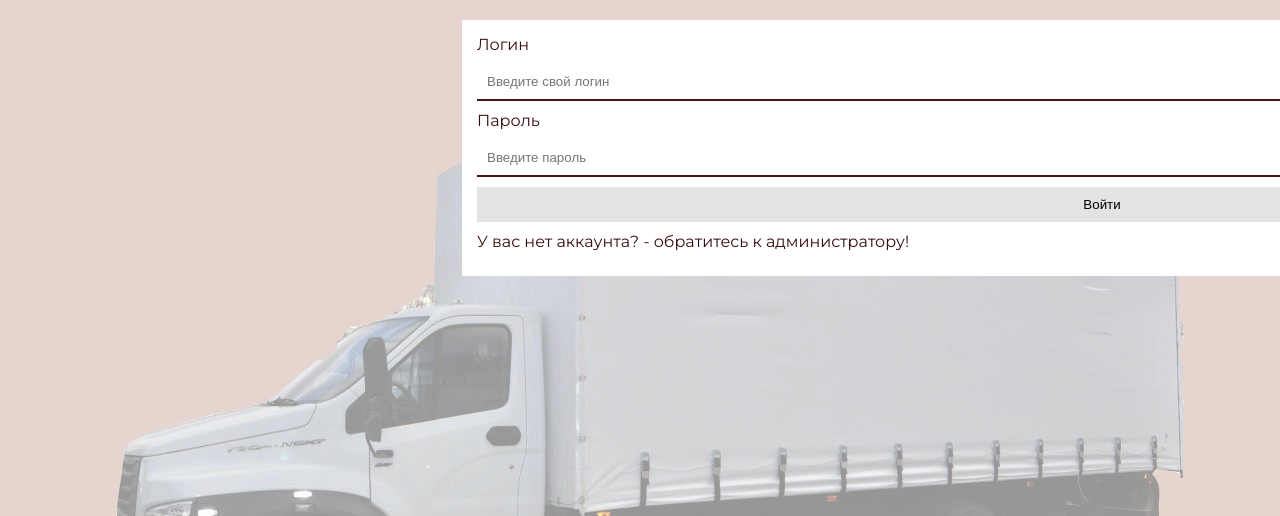
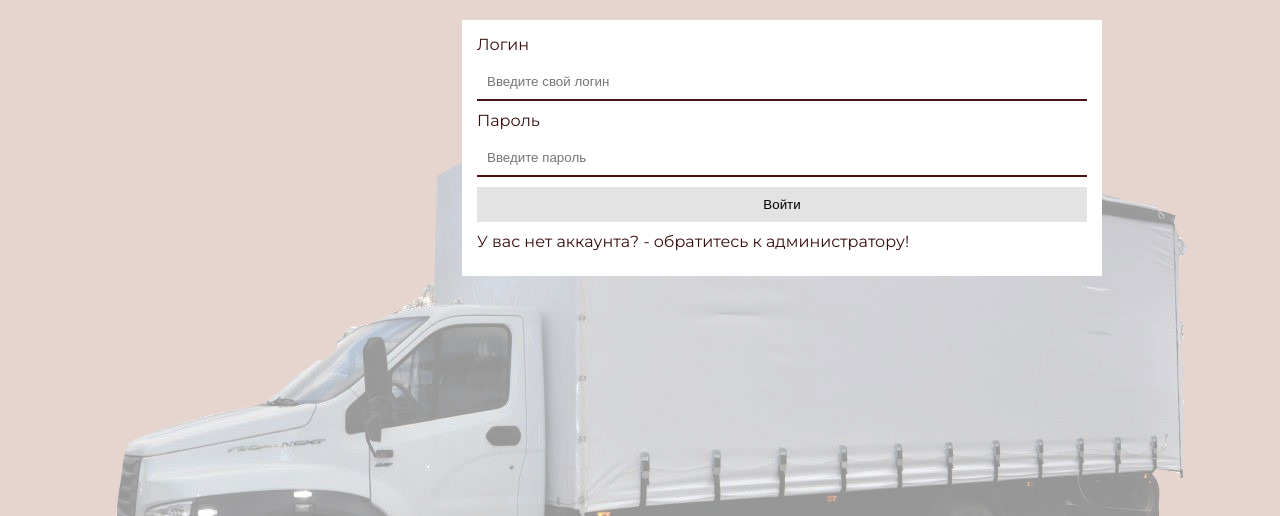
Before and after one commit to mavbo/avtomah, a PHP site: page / in a window 1280 px wide; the page is wider, and only the part inside the window is pictured. Shown: the part 64-580 px from the top of that part. Run offline with PHP 8.4, Linux system fonts and the light colour scheme.

Commit message:
Add files via upload

```diff
--- a/css/style.css
+++ b/css/style.css
@@ -118,7 +118,8 @@ h1 {
         position: relative;
         display: flex;
         flex-direction: column;
-        width: 100vw;
+        justify-content: space-between;
+        width: 50vw;
         margin: auto;
         background-color: white;
         padding: 15px;
@@ -193,3 +194,8 @@ h1 {
         justify-content: space-around;
 
     }
+    .lable_all {
+margin: 15px;
+padding: 15px;
+
+    }
```
